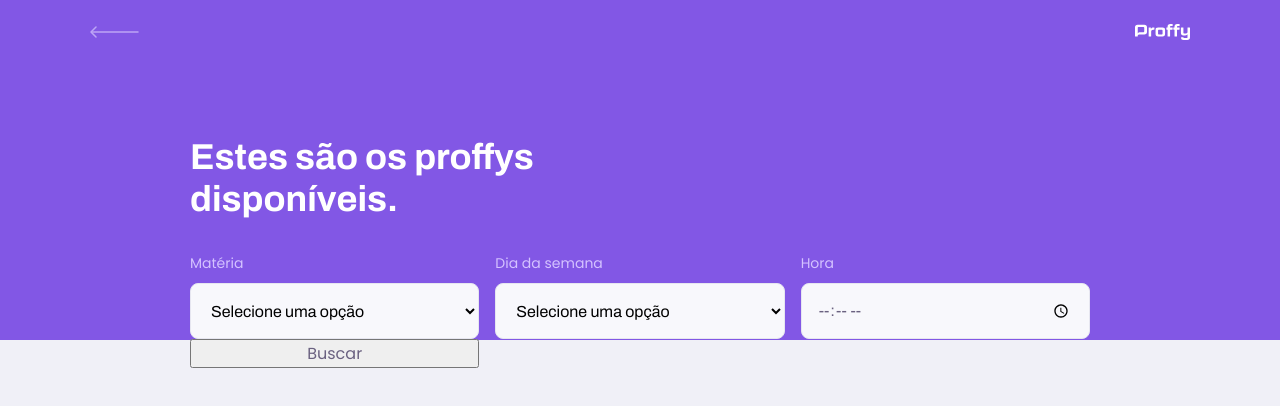
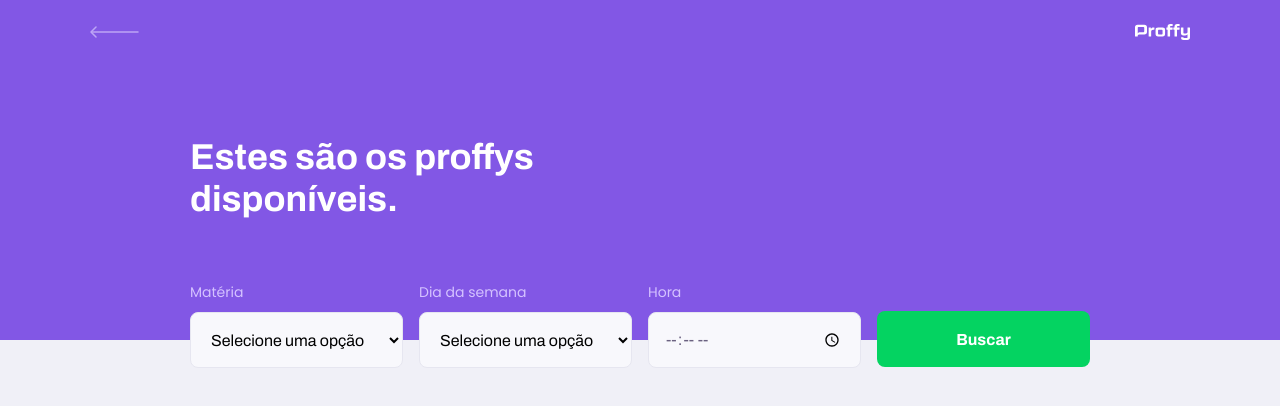
Before and after one commit to arthurmdros/Proffy-Web, a React (Create React App) app: page /study in a window 1280 px wide. Shown: the top 406 px of the page. Built offline with nearby package versions, Linux system fonts and the light colour scheme.

Commit message:
Adicionando estilização no botão do formulário de busca

```diff
--- a/src/pages/TeacherList/styles.css
+++ b/src/pages/TeacherList/styles.css
@@ -16,6 +16,27 @@
     width: 90%;
 }
 
+#search-teachers button {
+    width: 100%;
+    height: 5.6rem;
+    background: var(--color-secundary);
+    color: var(--color-button-text);
+    border: 0;
+    border-radius: 0.8rem;
+    cursor: pointer;
+    font: 700 1.6rem Archivo;
+    display: flex;
+    align-items: center;
+    justify-content: center;
+    text-decoration: none;
+    transition: background-color 0.2s;
+    margin-top: 3.2rem;
+}
+
+#page-teacher-form main button:hover {
+    background: var(--color-secundary-dark);
+}
+
 @media (min-width: 700px){
     #page-teacher-list {
         max-width: 100vw;
@@ -23,7 +44,7 @@
 
     #search-teachers {
         display: grid;
-        grid-template-columns: repeat(3, 1fr);
+        grid-template-columns: repeat(4, 1fr);
         column-gap: 16px;
         position: absolute;
         bottom: -28px;
```
